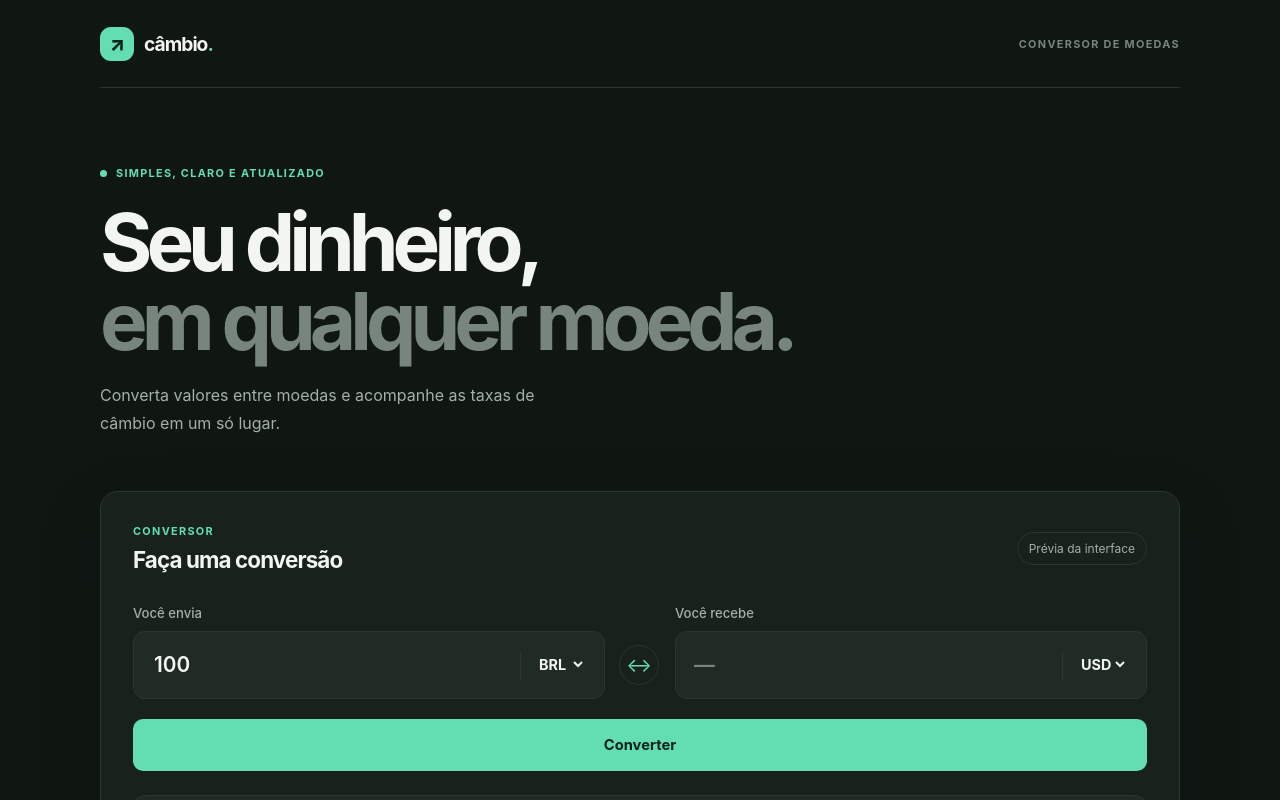
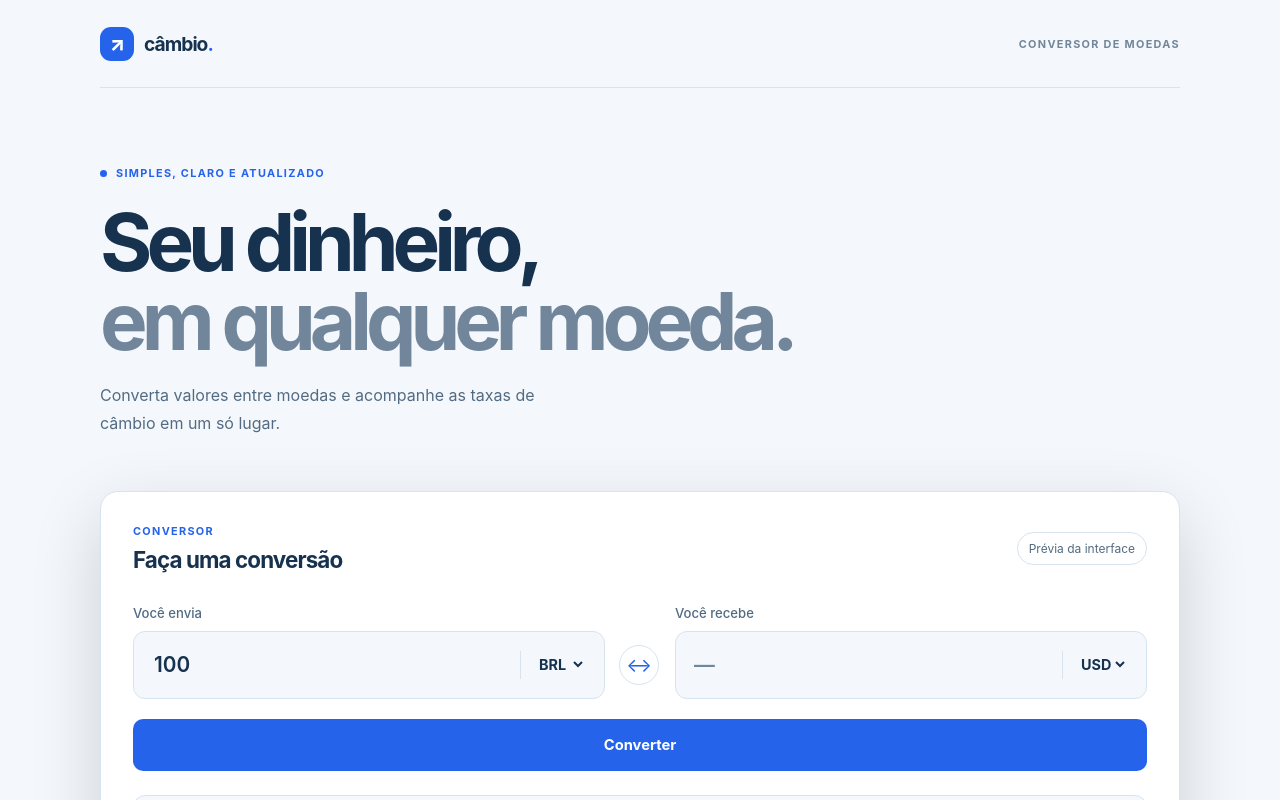
Before and after one commit to BackFlamexs/ConversorMoedas, a React (Vite) app: page / in a window 1280 px wide. Shown: the top 800 px of the page. Built offline with nearby package versions, Linux system fonts and the light colour scheme.

Commit message:
style: mudando a paleta de cores para azul e branco

```diff
--- a/src/App.css
+++ b/src/App.css
@@ -33,7 +33,7 @@
   place-items: center;
   border-radius: 11px;
   background: var(--accent);
-  color: #09241e;
+  color: #ffffff;
   font-size: 1.25rem;
   font-weight: 800;
 }
@@ -160,7 +160,7 @@
 
 .field-control:focus-within {
   border-color: var(--accent);
-  box-shadow: 0 0 0 3px rgb(98 222 176 / 12%);
+  box-shadow: 0 0 0 3px rgb(37 99 235 / 12%);
 }
 
 .field-control input,
@@ -209,8 +209,8 @@
 }
 
 .field-control select option {
-  background: #17231f;
-  color: #f2f5f1;
+  background: #ffffff;
+  color: #16324f;
 }
 
 .swap-indicator {
@@ -232,7 +232,7 @@
   border: 0;
   border-radius: 10px;
   background: var(--accent);
-  color: #09241e;
+  color: #ffffff;
   font-size: 0.92rem;
   font-weight: 750;
   cursor: pointer;
@@ -240,7 +240,7 @@
 }
 
 .convert-button:hover {
-  background: #7ce9c1;
+  background: #1d4ed8;
   transform: translateY(-1px);
 }
 
@@ -293,7 +293,7 @@
   margin-top: 18px;
   padding: 14px 16px;
   border-radius: 10px;
-  background: rgb(255 255 255 / 3%);
+  background: #edf4fc;
   color: var(--text-secondary);
   font-size: 0.8rem;
   line-height: 1.55;
--- a/src/index.css
+++ b/src/index.css
@@ -1,19 +1,19 @@
 :root {
   font-family: Inter, ui-sans-serif, system-ui, -apple-system, BlinkMacSystemFont, "Segoe UI", sans-serif;
-  color: #f2f5f1;
-  background: #101713;
+  color: #16324f;
+  background: #f4f8fc;
   font-synthesis: none;
   text-rendering: optimizeLegibility;
   -webkit-font-smoothing: antialiased;
   -moz-osx-font-smoothing: grayscale;
 
-  --accent: #62deb0;
-  --text-primary: #f2f5f1;
-  --text-secondary: #a4b0a9;
-  --text-muted: #78857d;
-  --line: #2b3730;
-  --surface: #18211c;
-  --surface-raised: #202b24;
+  --accent: #2563eb;
+  --text-primary: #16324f;
+  --text-secondary: #536b82;
+  --text-muted: #71869b;
+  --line: #d7e3ef;
+  --surface: #ffffff;
+  --surface-raised: #f4f8fc;
 }
 
 * {
```
